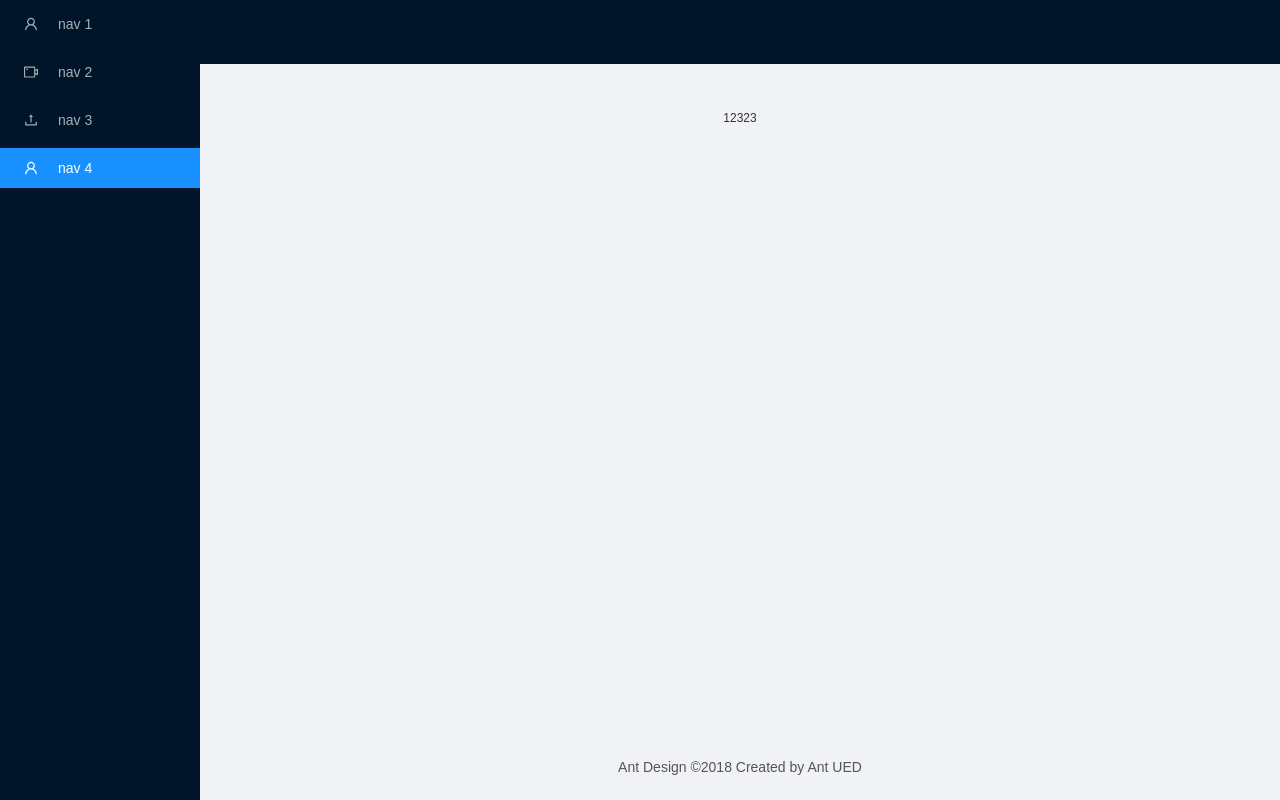
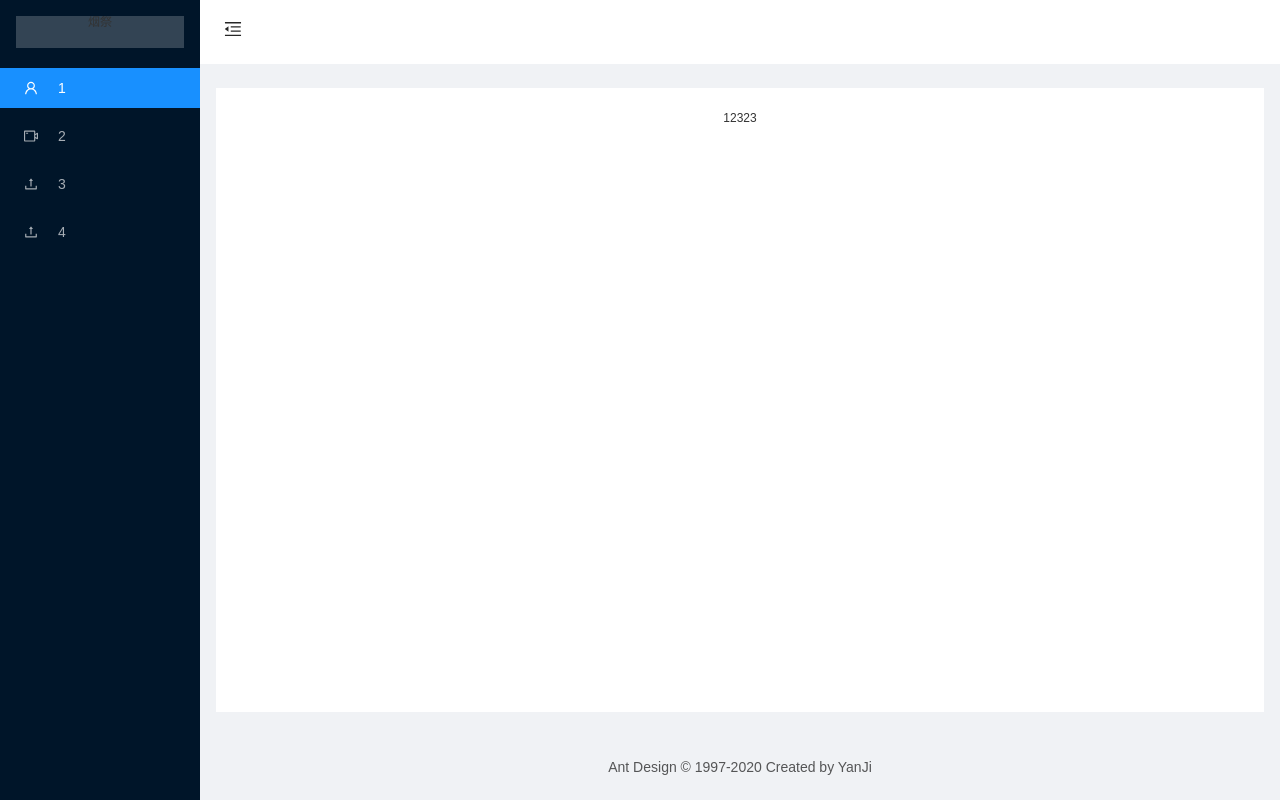
Before and after one commit to yanjiFan1/ra-learning, a React app: page / in a window 1280 px wide. Built offline with nearby package versions, Linux system fonts and the light colour scheme.

Commit message:
全局模块布局layout开发完毕

```diff
--- a/config/webpack.common.js
+++ b/config/webpack.common.js
@@ -9,8 +9,9 @@ module.exports = {
     app: './src/index.js'
   },
   output: {
-    filename: '[name].bundle.js',
-    path: resolve(__dirname, 'dist')
+    filename: '[name].[hash].js',
+    path: path.join(__dirname + '/dist'),
+    publicPath: '/'
   },
   plugins: [
     new CleanWebpackPlugin(),
@@ -66,8 +67,7 @@ module.exports = {
       // },
       {
         test: /\.(css|less)$/,
-        // exclude: /node_modules/,
-        loaders:['style-loader', 'css-loader', 'less-loader'],
+        loaders:['style-loader', 'css-loader', 'less-loader']
         // exclude: /node_modules/,
         // loader: ExtractTextPlugin.extract({fallback: 'style', use: 'happypack/loader?id=happyStyle'}),
       },
--- a/config/webpack.prod.js
+++ b/config/webpack.prod.js
@@ -4,6 +4,8 @@ const UglifyJSPlugin = require('uglifyjs-webpack-plugin');
 const common = require('./webpack.common.js');
 
 module.exports = merge(common, {
+	// 模式
+  mode: "production",
 	devtool: 'source-map',
   plugins: [
     new UglifyJSPlugin({
--- a/package.json
+++ b/package.json
@@ -13,7 +13,8 @@
   "scripts": {
     "start": "webpack-dev-server --open --config config/webpack.dev.js",
     "build": "webpack --config config/webpack.prod.js",
-    "webpack": "webpack --watch --progress --color config/webpack.dev.js"
+    "build1": "webpack --mode production",
+    "webpack": "webpack --config --progress --color config/webpack.dev.js"
   },
   "eslintConfig": {
     "extends": "react-app"
@@ -32,6 +33,7 @@
   },
   "devDependencies": {
     "@babel/core": "^7.10.3",
+    "@babel/plugin-proposal-class-properties": "^7.10.1",
     "@babel/preset-env": "^7.10.3",
     "@babel/preset-react": "^7.10.1",
     "babel-loader": "^8.1.0",
--- a/src/components/layout/Layout.jsx
+++ b/src/components/layout/Layout.jsx
@@ -4,70 +4,37 @@
  * @Date: 2020/6/16
 */
 import React, { Component } from 'react';
-import { Layout, Menu } from 'antd';
-import {
-  MenuUnfoldOutlined,
-  MenuFoldOutlined,
-  UserOutlined,
-  VideoCameraOutlined,
-  UploadOutlined,
-} from '@ant-design/icons';
+import { Layout } from 'antd';
 
-// import GlobalHeader from './header/Header'
-// import GlobalFooter from './footer/Footer'
-// import GlobalSideBar from './sideBar/SideBar'
-import Routes from '../../routes/index'
+import GlobalHeader from './header/Header'
+import GlobalFooter from './footer/Footer'
+import GlobalContent from './content/Content'
+import GlobalSideBar from './sideBar/SideBar'
 import './layout.less'
-const { Header, Content, Footer, Sider } = Layout;
+
 export default class GlobalLayout extends Component {
+	state = {
+		collapsed: 0
+	}
+
+	// 切换侧边栏展开或者合并
+	onSwitchCollapsed = () => {
+    this.setState({
+      collapsed: !this.state.collapsed,
+    });
+  };
+
 	render() {
-        return (
-            <Layout className="m-layout">
-              {/*
-		<Layout className="m-layout">
-            <GlobalHeader />
-            <GlobalSideBar />
-            <Routes />
-            <GlobalFooter />
-       </Layout>
-    */}
-
-			    <Sider
-			      breakpoint="lg"
-			      collapsedWidth="0"
-			      onBreakpoint={broken => {
-			        console.log(broken);
-			      }}
-			      onCollapse={(collapsed, type) => {
-			        console.log(collapsed, type);
-			      }}
-			    >
-			      <div className="logo" />
-			      <Menu theme="dark" mode="inline" defaultSelectedKeys={['4']}>
-			        <Menu.Item key="1" icon={<UserOutlined />}>
-			          nav 1
-			        </Menu.Item>
-			        <Menu.Item key="2" icon={<VideoCameraOutlined />}>
-			          nav 2
-			        </Menu.Item>
-			        <Menu.Item key="3" icon={<UploadOutlined />}>
-			          nav 3
-			        </Menu.Item>
-			        <Menu.Item key="4" icon={<UserOutlined />}>
-			          nav 4
-			        </Menu.Item>
-			      </Menu>
-			    </Sider>
-			    <Layout>
-			      <Header className="site-layout-sub-header-background" style={{ padding: 0 }} />
-			      <Content style={{ margin: '24px 16px 0' }}>
-			        <div className="site-layout-background" style={{ padding: 24, minHeight: 360 }}>
-			          <Routes />
-			        </div>
-			      </Content>
-			      <Footer style={{ textAlign: 'center' }}>Ant Design ©2018 Created by Ant UED</Footer>
-			    </Layout>
+		const { collapsed } = this.state
+    return (
+      <Layout className="g-layout">
+		    <GlobalSideBar collapsed={collapsed} />
+				<Layout className="site-layout">
+		      <GlobalHeader collapsed={collapsed} onSwitchCollapsed={this.onSwitchCollapsed} />
+		      <GlobalContent />
+		      <GlobalFooter />
+		    </Layout>
 			</Layout>
-        )
-    }
+    )
+  }
 }
--- /dev/null
+++ b/src/components/layout/content/Content.jsx
@@ -0,0 +1,27 @@
+/*
+ * @Description: 页面布局-内容
+ * @Author: yanji
+ * @Date: 2020/6/16
+*/
+import React, { Component } from 'react';
+import { Layout } from 'antd';
+const { Content } = Layout
+import Routes from '../../../routes/index'
+export default class GlobalContent extends Component {
+	render() {
+    return (
+      <Content
+        className="site-layout-background"
+        style={{
+          margin: '24px 16px',
+          padding: 24,
+          minHeight: 280,
+        }}
+      >
+       	<div className="site-layout-background">
+          <Routes />
+        </div>
+      </Content>
+    )
+  }
+}
--- a/src/components/layout/footer/Footer.jsx
+++ b/src/components/layout/footer/Footer.jsx
@@ -4,10 +4,12 @@
  * @Date: 2020/6/16
 */
 import React, { Component } from 'react';
+import { Layout } from 'antd';
+const { Footer } = Layout
 export default class GlobalFooter extends Component {
 	render() {
-        return (
-            <div>底部</div>
-        )
-    }
+    return (
+		  <Footer style={{ textAlign: 'center' }}>Ant Design © 1997-{new Date().getFullYear()} Created by YanJi</Footer>
+    )
+  }
 }
--- a/src/components/layout/header/Header.jsx
+++ b/src/components/layout/header/Header.jsx
@@ -5,13 +5,21 @@
 */
 import React, { Component } from 'react';
 import { Layout } from 'antd';
+import {
+  MenuUnfoldOutlined,
+  MenuFoldOutlined
+} from '@ant-design/icons';
 const { Header } = Layout
 export default class GlobalHeader extends Component {
 	render() {
-        return (
-            <Header className="m-layout-header" style={{ padding: 0 }}>
-            	我是头部呢
-            </Header>
-        )
-    }
+		const { collapsed, onSwitchCollapsed } = this.props
+    return (
+      <Header className="site-layout-background" style={{ padding: 0 }}>
+	      {React.createElement(collapsed ? MenuUnfoldOutlined : MenuFoldOutlined, {
+	        className: 'trigger',
+	        onClick: onSwitchCollapsed,
+	      })}
+	    </Header>
+    )
+  }
 }
--- a/src/components/layout/layout.less
+++ b/src/components/layout/layout.less
@@ -1,4 +1,28 @@
-.m-layout {
+.g-layout {
 	width: 100%;
 	height: 100%;
+	.trigger {
+	  font-size: 18px;
+	  line-height: 64px;
+	  padding: 0 24px;
+	  cursor: pointer;
+	  transition: color 0.3s;
+	  float: left
+	}
+
+	.trigger:hover {
+	  color: #1890ff;
+	}
+
+	.logo {
+	  height: 32px;
+	  background: rgba(255, 255, 255, 0.2);
+	  margin: 16px;
+	}
+
+	.site-layout .site-layout-background {
+	  background: #fff;
+	  clear: both;
+	  content: ''
+	}
 }
--- a/src/components/layout/sideBar/SideBar.jsx
+++ b/src/components/layout/sideBar/SideBar.jsx
@@ -4,12 +4,57 @@
  * @Date: 2020/6/16
 */
 import React, { Component } from 'react';
-export default class Layout extends Component {
+import { Layout, Menu } from 'antd';
+import {
+  MenuUnfoldOutlined,
+  MenuFoldOutlined,
+  UserOutlined,
+  VideoCameraOutlined,
+  UploadOutlined,
+} from '@ant-design/icons';
+const { Sider } = Layout;
+
+export default class GlobalSideBar extends Component {
 	render() {
-        return (
-            <div className="m-sidebar">
-            	侧边栏
-            </div>
-        )
+		const { collapsed } = this.props
+		const MenuList = [{
+			key: '1',
+			icon: <UserOutlined />,
+			title: '1'
+		},{
+			key: '2',
+			icon: <VideoCameraOutlined />,
+			title: '2'
+		},{
+			key: '3',
+			icon: <UploadOutlined />,
+			title: '3'
+		},{
+			key: '4',
+			icon: <UploadOutlined />,
+			title: '4'
+		}]
+    return (
+      <Sider
+		    style={{
+	        overflow: 'auto',
+	        height: '100vh',
+	      }}
+	      trigger={null}
+	      collapsible
+	      collapsed={collapsed}
+	     >
+        <div className="logo">烟祭</div>
+        <Menu theme="dark" mode="inline" defaultSelectedKeys={['1']}>
+        	{
+        		MenuList.map(item =>
+        			<Menu.Item key={item.key} icon={item.icon}>
+	              {item.title}
+	            </Menu.Item>
+	          )
+        	}
+        </Menu>
+      </Sider>
+    )
     }
 }
```
Also changed, not shown: .babelrc, config/README.md, 1 other file (tests, documents, lock files or other folders).
